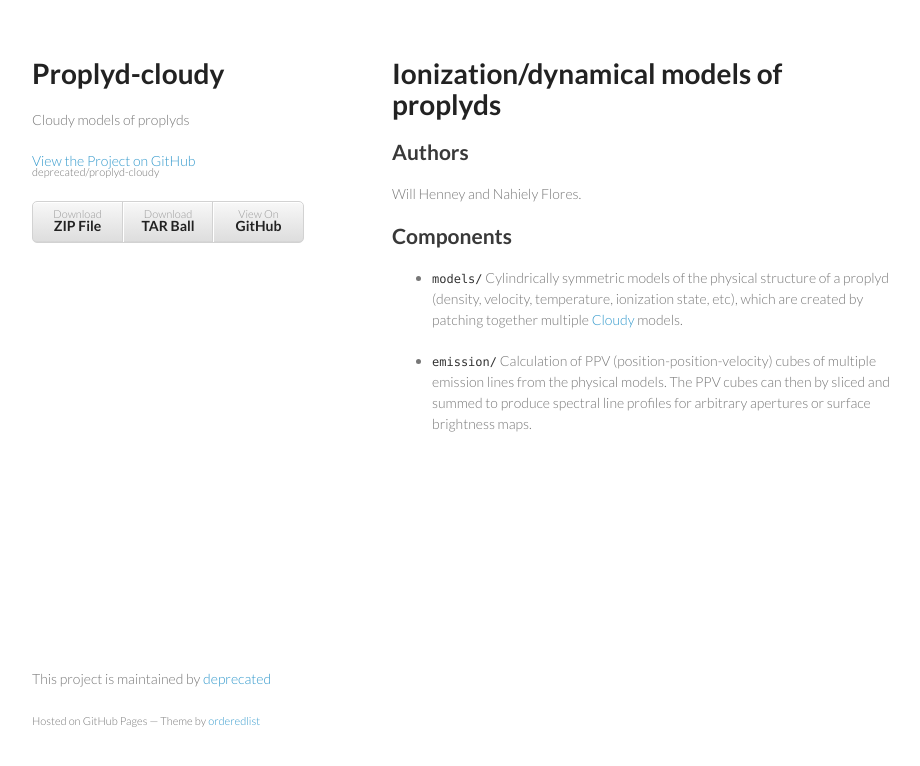
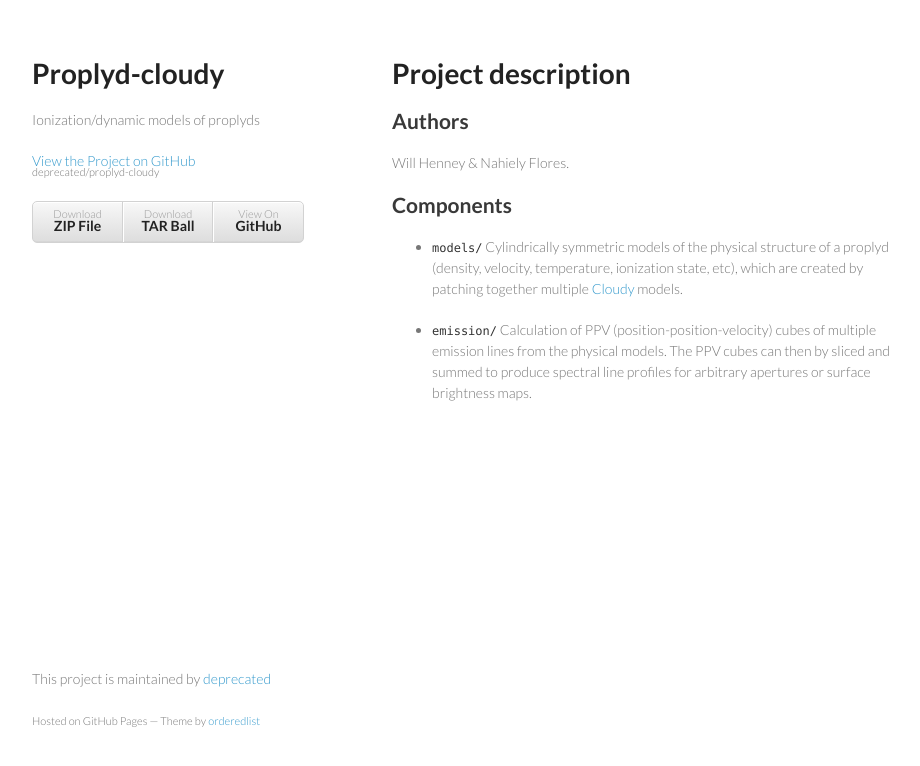
Before and after one commit to will-henney/proplyd-cloudy, a plain HTML site: page index.html in a window 1280 px wide. Shown: the whole page, without its empty margins (178-1098 px from the left). Drawn offline with Linux system fonts and the light colour scheme.

Commit message:
Fixed index.html a bit

```diff
--- a/index.html
+++ b/index.html
@@ -16,7 +16,7 @@
     <div class="wrapper">
       <header>
         <h1>Proplyd-cloudy</h1>
-        <p>Cloudy models of proplyds</p>
+        <p>Ionization/dynamic models of proplyds</p>
         <p class="view"><a href="https://github.com/deprecated/proplyd-cloudy">View the Project on GitHub <small>deprecated/proplyd-cloudy</small></a></p>
         <ul>
           <li><a href="https://github.com/deprecated/proplyd-cloudy/zipball/master">Download <strong>ZIP File</strong></a></li>
@@ -25,11 +25,11 @@
         </ul>
       </header>
       <section>
-        <h1>Ionization/dynamical models of proplyds</h1>
+        <h1>Project description</h1>
 
 <h2>Authors</h2>
 
-<p>Will Henney and Nahiely Flores.</p>
+<p>Will Henney &amp; Nahiely Flores.</p>
 
 <h2>Components</h2>
 
```
